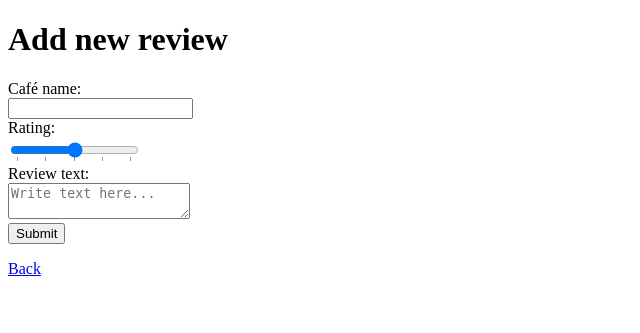
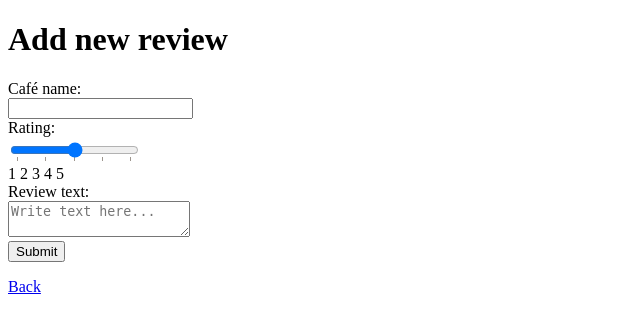
Before and after one commit to Petuuu/CozyCafes, a Flask app: page /add_item in a window 1280 px wide. Shown: the top 333 px of the page, without its empty margins (0-640 px from the left). Run offline with Flask 3, Linux system fonts and the light colour scheme; the visitor is signed in with stand-in values (Sample User, id 1).

Commit message:
bugfix(app): fix according to issue #1

```diff
--- a/app.py
+++ b/app.py
@@ -2,23 +2,25 @@ from flask import Flask, request, session, render_template, redirect, abort, fla
 from werkzeug.security import generate_password_hash, check_password_hash
 from datetime import datetime
 import sqlite3
+import config
 import db
-import config
+import reviews
 
 app = Flask(__name__)
 app.secret_key = config.secret_key
 
 
+def check_exists_and_allowed(r):
+    if not r:
+        abort(404)
+    if session and r[0] == session["id"]:
+        abort(403)
+
+
 @app.route("/")
 def index():
-    r = db.query(
-        """
-        SELECT R.id, R.user, U.username, R.cafe, R.rating, R.review_text, R.date_created, R.date_edited
-        FROM Reviews R
-        JOIN Users U ON U.id = R.user
-        """
-    )
-    return render_template("index.html", reviews=r[::-1])
+    r = reviews.search_reviews()
+    return render_template("index.html", reviews=r)
 
 
 @app.route("/create", methods=["GET", "POST"])
@@ -106,14 +108,8 @@ def add_item():
         )
         return redirect("/")
 
-    r = db.query(
-        """
-        SELECT R.id, R.user, U.username, R.cafe, R.rating, R.review_text, R.date_created, R.date_edited
-        FROM Reviews R
-        JOIN Users U ON U.id = R.user
-        """
-    )
-    return render_template("index.html", reviews=r[::-1], error=True)
+    r = reviews.search_reviews()
+    return render_template("index.html", reviews=r, error=True)
 
 
 @app.route("/search", methods=["GET", "POST"])
@@ -122,36 +118,15 @@ def search():
         return render_template("search.html")
 
     query = request.form["query"]
-    r = db.query(
-        """
-        SELECT R.id, R.user, U.username, R.cafe, R.rating, R.review_text, R.date_created, R.date_edited
-        FROM Reviews R
-        JOIN Users U ON U.id = R.user
-        WHERE R.date_created || ' ' || R.cafe || ' ' || R.rating || '/5 ' || R.review_text || ' ' || R.date_created LIKE ?
-        """,
-        ["%" + query + "%"],
-    )
-
+    r = search(query)
     return render_template("search.html", searched=True, reviews=r[::-1], query=query)
 
 
 @app.route("/edit_item/<int:id>", methods=["GET", "POST"])
 def edit_item(id):
     if request.method == "GET":
-        r = db.query(
-            """
-            SELECT R.id, R.user, U.username, R.cafe, R.rating, R.review_text, R.date_created, R.date_edited
-            FROM Reviews R
-            JOIN Users U ON U.id = R.user
-            WHERE R.id = ?""",
-            [id],
-        )
-
-        if not r:
-            abort(404)
-        if not session or r[0]["user"] != session["id"]:
-            abort(403)
-
+        r = reviews.fetch_review(id)
+        check_exists_and_allowed(r)
         return render_template("edit.html", review=r[0])
 
     cafe = request.form["cafe"]
@@ -169,7 +144,7 @@ def edit_item(id):
     return redirect("/")
 
 
-@app.route("/delete_item/<int:review_id>")
+@app.route("/delete_item/<int:review_id>", methods=["POST"])
 def delete_item(review_id):
     db.execute("DELETE FROM Reviews WHERE id = ?", [review_id])
     return redirect("/")
--- a/static/main.css
+++ b/static/main.css
@@ -38,6 +38,12 @@
     padding-left: 0.5vw;
 }
 
+.rating {
+    display: flex;
+    justify-content: space-between;
+    width: 8em;
+}
+
 .search {
     display: flex;
     align-items: center;
--- a/templates/review.html
+++ b/templates/review.html
@@ -22,6 +22,13 @@
             <option value="4"></option>
             <option value="5"></option>
         </datalist>
+        <div class="rating">
+            <span> 1 </span>
+            <span> 2 </span>
+            <span> 3 </span>
+            <span> 4 </span>
+            <span> 5 </span>
+        </div>
 
         <label for="text"> Review text: </label><br />
         <textarea id="text" name="text" placeholder="Write text here..."></textarea><br >
--- a/templates/search.html
+++ b/templates/search.html
@@ -54,6 +54,7 @@
 	    </div>
     {% else %}
         <h2> Results </h2>
+        <em> Click the search button to display results </em>
     {% endif %}
 </body>
 
```
Also changed, not shown: reviews.py (added, +35 -0 lines).
